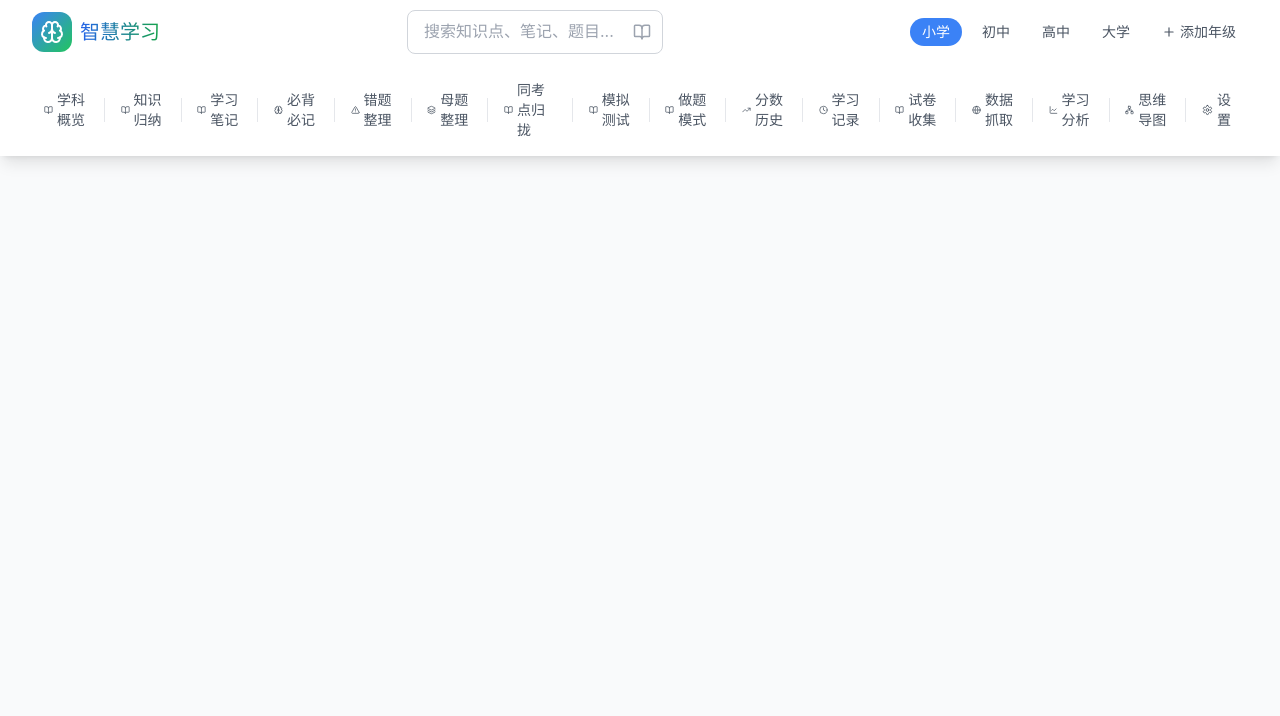
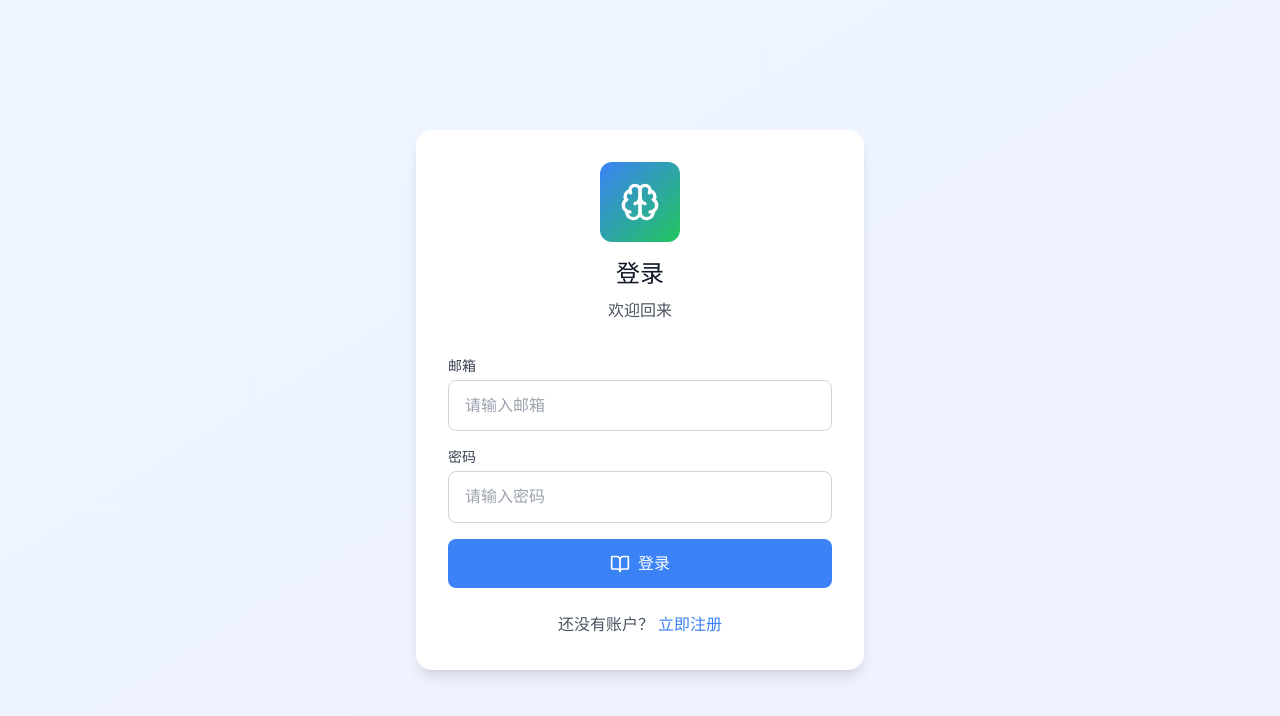
Before and after one commit to dch520438/smart-learning-system, a React (Vite) app: page /auth in a window 1280 px wide. Shown: the top 716 px of the page. Built offline with nearby package versions, Linux system fonts and the light colour scheme.

Commit message:
增加用户控制，实现个人数据隔离

```diff
--- a/src/App.tsx
+++ b/src/App.tsx
@@ -1,4 +1,4 @@
-import { BrowserRouter as Router, Routes, Route } from "react-router-dom";
+import { BrowserRouter as Router, Routes, Route, Navigate } from "react-router-dom";
 import { useEffect } from "react";
 import { Navbar } from "./components/Navbar";
 import { Home } from "./pages/Home";
@@ -20,6 +20,17 @@ import { Scraper } from "./pages/Scraper";
 import { Settings } from "./pages/Settings";
 import { SearchPage } from "./pages/SearchPage";
 import { Placeholder } from "./pages/Placeholder";
+import { AuthPage } from "./pages/AuthPage";
+import { useAppStore } from "./store";
+
+// 路由保护组件
+function ProtectedRoute({ children }: { children: React.ReactNode }) {
+  const { isAuthenticated } = useAppStore();
+  if (!isAuthenticated) {
+    return <Navigate to="/auth" replace />;
+  }
+  return children;
+}
 
 export default function App() {
   // 初始化主题设置
@@ -40,6 +51,10 @@ export default function App() {
 
   return (
     <Router>
+      <Routes>
+        <Route path="/auth" element={<AuthPage />} />
+        <Route path="/*" element={
+          <ProtectedRoute>
             <div className="min-h-screen">
               <Navbar />
               <Routes>
@@ -63,6 +78,9 @@ export default function App() {
                 <Route path="/search" element={<SearchPage />} />
               </Routes>
             </div>
+          </ProtectedRoute>
+        } />
+      </Routes>
     </Router>
   );
 }
--- a/src/components/Navbar.tsx
+++ b/src/components/Navbar.tsx
@@ -32,7 +32,7 @@ const navItems = [
 export function Navbar() {
   const location = useLocation();
   const navigate = useNavigate();
-  const { currentLevel, setCurrentLevel, currentSubject, subjects, knowledgePoints, notes, questions, memorizeItems } = useAppStore();
+  const { currentLevel, setCurrentLevel, currentSubject, subjects, knowledgePoints, notes, questions, memorizeItems, currentUser, users, logout, switchUser } = useAppStore();
   const [mobileMenuOpen, setMobileMenuOpen] = useState(false);
   const [showAddLevelModal, setShowAddLevelModal] = useState(false);
   const [newLevelName, setNewLevelName] = useState('');
@@ -40,6 +40,7 @@ export function Navbar() {
   const [searchQuery, setSearchQuery] = useState('');
   const [showSearchResults, setShowSearchResults] = useState(false);
   const [searchResults, setSearchResults] = useState<any[]>([]);
+  const [showUserMenu, setShowUserMenu] = useState(false);
 
   // 获取所有唯一的年级
   const uniqueLevels = Array.from(new Set(subjects.map(s => s.level)));
@@ -145,10 +146,70 @@ export function Navbar() {
             </button>
           </div>
 
+          {/* 用户菜单 */}
+          <div className="relative">
+            <button
+              onClick={() => setShowUserMenu(!showUserMenu)}
+              className="flex items-center space-x-2 p-2 rounded-lg hover:bg-gray-100 dark:hover:bg-gray-800"
+            >
+              <div className="w-8 h-8 bg-gradient-to-br from-blue-500 to-green-500 rounded-full flex items-center justify-center">
+                <span className="text-white font-medium">
+                  {currentUser?.username.charAt(0).toUpperCase() || 'U'}
+                </span>
+              </div>
+              <span className="text-sm font-medium text-gray-700 dark:text-gray-300">
+                {currentUser?.username || '用户'}
+              </span>
+              <Icon name="chevron-down" size={16} className="text-gray-500 dark:text-gray-400" />
+            </button>
+
+            {showUserMenu && (
+              <div className="absolute right-0 mt-2 w-48 bg-white dark:bg-gray-900 rounded-lg shadow-lg py-2 z-50">
+                {/* 用户切换 */}
+                <div className="px-4 py-2 border-b border-gray-200 dark:border-gray-800">
+                  <p className="text-xs font-medium text-gray-500 dark:text-gray-400 mb-2">切换用户</p>
+                  {users.map((user) => (
+                    <button
+                      key={user.id}
+                      onClick={() => {
+                        switchUser(user.id);
+                        setShowUserMenu(false);
+                      }}
+                      className={`w-full text-left px-3 py-2 rounded-lg text-sm ${currentUser?.id === user.id ? 'bg-blue-100 dark:bg-blue-900 text-blue-700 dark:text-blue-300' : 'hover:bg-gray-100 dark:hover:bg-gray-800'}`}
+                    >
+                      <div className="flex items-center space-x-2">
+                        <div className="w-6 h-6 bg-gradient-to-br from-blue-500 to-green-500 rounded-full flex items-center justify-center">
+                          <span className="text-white text-xs font-medium">
+                            {user.username.charAt(0).toUpperCase()}
+                          </span>
+                        </div>
+                        <span>{user.username}</span>
+                      </div>
+                    </button>
+                  ))}
+                </div>
+
+                {/* 登出按钮 */}
+                <button
+                  onClick={() => {
+                    logout();
+                    navigate('/auth');
+                  }}
+                  className="w-full text-left px-4 py-2 text-sm text-red-600 dark:text-red-400 hover:bg-gray-100 dark:hover:bg-gray-800"
+                >
+                  <div className="flex items-center space-x-2">
+                    <Icon name="log-out" size={16} />
+                    <span>登出</span>
+                  </div>
+                </button>
+              </div>
+            )}
+          </div>
+
           {/* 移动端菜单按钮 */}
           <button
             onClick={() => setMobileMenuOpen(!mobileMenuOpen)}
-            className="md:hidden p-2 rounded-lg hover:bg-gray-100 dark:hover:bg-gray-800"
+            className="md:hidden p-2 rounded-lg hover:bg-gray-100 dark:hover:bg-gray-800 ml-2"
           >
             <Icon name="menu" size={24} />
           </button>
--- /dev/null
+++ b/src/pages/AuthPage.tsx
@@ -0,0 +1,144 @@
+import React, { useState } from 'react';
+import { useNavigate } from 'react-router-dom';
+import { Icon } from '../components/Icons';
+import { useAppStore } from '../store';
+
+export function AuthPage() {
+  const navigate = useNavigate();
+  const { login, register } = useAppStore();
+
+  const [isLogin, setIsLogin] = useState(true);
+  const [username, setUsername] = useState('');
+  const [email, setEmail] = useState('');
+  const [password, setPassword] = useState('');
+  const [error, setError] = useState('');
+  const [success, setSuccess] = useState('');
+
+  const handleSubmit = (e: React.FormEvent) => {
+    e.preventDefault();
+    setError('');
+    setSuccess('');
+
+    if (isLogin) {
+      // 登录逻辑
+      if (!email || !password) {
+        setError('请输入邮箱和密码');
+        return;
+      }
+
+      const success = login(email, password);
+      if (success) {
+        navigate('/');
+      } else {
+        setError('邮箱或密码错误');
+      }
+    } else {
+      // 注册逻辑
+      if (!username || !email || !password) {
+        setError('请填写所有字段');
+        return;
+      }
+
+      const success = register(username, email, password);
+      if (success) {
+        setSuccess('注册成功，正在登录...');
+        setTimeout(() => {
+          navigate('/');
+        }, 1000);
+      } else {
+        setError('邮箱已被注册');
+      }
+    }
+  };
+
+  return (
+    <div className="min-h-screen flex items-center justify-center bg-gradient-to-br from-blue-50 to-indigo-50">
+      <div className="max-w-md w-full p-8 bg-white rounded-2xl shadow-lg">
+        <div className="text-center mb-8">
+          <div className="w-20 h-20 bg-gradient-to-br from-blue-500 to-green-500 rounded-xl flex items-center justify-center mx-auto mb-4">
+            <Icon name="brain" size={40} className="text-white" />
+          </div>
+          <h1 className="text-2xl font-bold text-gray-900">{isLogin ? '登录' : '注册'}</h1>
+          <p className="text-gray-600 mt-2">
+            {isLogin ? '欢迎回来' : '创建新账户'}
+          </p>
+        </div>
+
+        {error && (
+          <div className="bg-red-100 border border-red-400 text-red-700 px-4 py-3 rounded-lg mb-4">
+            <div className="flex items-center">
+              <Icon name="alert-circle" size={20} className="mr-2" />
+              <span>{error}</span>
+            </div>
+          </div>
+        )}
+
+        {success && (
+          <div className="bg-green-100 border border-green-400 text-green-700 px-4 py-3 rounded-lg mb-4">
+            <div className="flex items-center">
+              <Icon name="check-circle" size={20} className="mr-2" />
+              <span>{success}</span>
+            </div>
+          </div>
+        )}
+
+        <form onSubmit={handleSubmit} className="space-y-4">
+          {!isLogin && (
+            <div>
+              <label className="block text-sm font-medium text-gray-700 mb-1">用户名</label>
+              <input
+                type="text"
+                value={username}
+                onChange={(e) => setUsername(e.target.value)}
+                className="w-full px-4 py-3 border border-gray-300 rounded-lg focus:ring-2 focus:ring-blue-500 focus:border-blue-500"
+                placeholder="请输入用户名"
+              />
+            </div>
+          )}
+
+          <div>
+            <label className="block text-sm font-medium text-gray-700 mb-1">邮箱</label>
+            <input
+              type="email"
+              value={email}
+              onChange={(e) => setEmail(e.target.value)}
+              className="w-full px-4 py-3 border border-gray-300 rounded-lg focus:ring-2 focus:ring-blue-500 focus:border-blue-500"
+              placeholder="请输入邮箱"
+            />
+          </div>
+
+          <div>
+            <label className="block text-sm font-medium text-gray-700 mb-1">密码</label>
+            <input
+              type="password"
+              value={password}
+              onChange={(e) => setPassword(e.target.value)}
+              className="w-full px-4 py-3 border border-gray-300 rounded-lg focus:ring-2 focus:ring-blue-500 focus:border-blue-500"
+              placeholder="请输入密码"
+            />
+          </div>
+
+          <button
+            type="submit"
+            className="w-full bg-blue-500 hover:bg-blue-600 text-white px-4 py-3 rounded-lg font-medium transition-colors flex items-center justify-center space-x-2"
+          >
+            <Icon name={isLogin ? 'log-in' : 'user-plus'} size={20} />
+            <span>{isLogin ? '登录' : '注册'}</span>
+          </button>
+        </form>
+
+        <div className="mt-6 text-center">
+          <p className="text-gray-600">
+            {isLogin ? '还没有账户？' : '已有账户？'}
+            <button
+              onClick={() => setIsLogin(!isLogin)}
+              className="text-blue-500 hover:text-blue-600 font-medium ml-1"
+            >
+              {isLogin ? '立即注册' : '去登录'}
+            </button>
+          </p>
+        </div>
+      </div>
+    </div>
+  );
+}
--- a/src/pages/Knowledge.tsx
+++ b/src/pages/Knowledge.tsx
@@ -8,7 +8,7 @@ import 'react-quill/dist/quill.snow.css';
 
 export function Knowledge() {
   const navigate = useNavigate();
-  const { currentSubject, knowledgePoints, addKnowledgePoint, updateKnowledgePoint, deleteKnowledgePoint } = useAppStore();
+  const { currentSubject, currentUser, knowledgePoints, addKnowledgePoint, updateKnowledgePoint, deleteKnowledgePoint } = useAppStore();
   const [isModalOpen, setIsModalOpen] = useState(false);
   const [editingId, setEditingId] = useState<string | null>(null);
   const [formData, setFormData] = useState({
@@ -26,7 +26,7 @@ export function Knowledge() {
     return null;
   }
 
-  const subjectKnowledge = knowledgePoints.filter((kp) => kp.subjectId === currentSubject.id);
+  const subjectKnowledge = knowledgePoints.filter((kp) => kp.subjectId === currentSubject.id && kp.userId === currentUser?.id);
 
   // 获取所有标签
   const allTags = useMemo(() => {
--- a/src/store/index.ts
+++ b/src/store/index.ts
@@ -1,14 +1,25 @@
 import { create } from 'zustand';
 import { persist } from 'zustand/middleware';
-import type { Level, Subject, KnowledgePoint, Note, Question, TestRecord, StudyAnalysis, MemorizeItem, StudyRecord, Paper } from '../types';
+import type { Level, Subject, KnowledgePoint, Note, Question, TestRecord, StudyAnalysis, MemorizeItem, StudyRecord, Paper, User } from '../types';
 import { v4 as uuidv4 } from 'uuid';
 
 interface AppState {
+  // 用户认证相关
+  isAuthenticated: boolean;
+  currentUser: User | null;
+  users: User[];
+  login: (email: string, password: string) => boolean;
+  register: (username: string, email: string, password: string) => boolean;
+  logout: () => void;
+  switchUser: (userId: string) => void;
+
+  // 应用状态
   currentLevel: Level;
   setCurrentLevel: (level: Level) => void;
   currentSubject: Subject | null;
   setCurrentSubject: (subject: Subject | null) => void;
 
+  // 数据
   subjects: Subject[];
   knowledgePoints: KnowledgePoint[];
   questions: Question[];
@@ -17,27 +28,28 @@ interface AppState {
   studyRecords: StudyRecord[];
   studyAnalyses: StudyAnalysis[];
   memorizeItems: MemorizeItem[];
+  papers: Paper[];
 
-  addSubject: (subject: Omit<Subject, 'id'>) => void;
-  addKnowledgePoint: (kp: Omit<KnowledgePoint, 'id' | 'createdAt' | 'updatedAt'>) => void;
+  // 数据操作
+  addSubject: (subject: Omit<Subject, 'id' | 'userId'>) => void;
+  addKnowledgePoint: (kp: Omit<KnowledgePoint, 'id' | 'createdAt' | 'updatedAt' | 'userId'>) => void;
   updateKnowledgePoint: (id: string, kp: Partial<KnowledgePoint>) => void;
   deleteKnowledgePoint: (id: string) => void;
-  addQuestion: (question: Omit<Question, 'id' | 'createdAt' | 'updatedAt'>) => void;
+  addQuestion: (question: Omit<Question, 'id' | 'createdAt' | 'updatedAt' | 'userId'>) => void;
   updateQuestion: (id: string, question: Partial<Question>) => void;
   deleteQuestion: (id: string) => void;
-  addNote: (note: Omit<Note, 'id' | 'createdAt' | 'updatedAt'>) => void;
+  addNote: (note: Omit<Note, 'id' | 'createdAt' | 'updatedAt' | 'userId'>) => void;
   updateNote: (id: string, note: Partial<Note>) => void;
   deleteNote: (id: string) => void;
-  addTestRecord: (record: Omit<TestRecord, 'id' | 'createdAt'>) => void;
-  addStudyRecord: (record: Omit<StudyRecord, 'id' | 'createdAt'>) => void;
+  addTestRecord: (record: Omit<TestRecord, 'id' | 'createdAt' | 'userId'>) => void;
+  addStudyRecord: (record: Omit<StudyRecord, 'id' | 'createdAt' | 'userId'>) => void;
   updateStudyRecord: (id: string, record: Partial<StudyRecord>) => void;
   deleteStudyRecord: (id: string) => void;
-  papers: Paper[];
-  addPaper: (paper: Omit<Paper, 'id' | 'createdAt' | 'updatedAt'>) => void;
+  addPaper: (paper: Omit<Paper, 'id' | 'createdAt' | 'updatedAt' | 'userId'>) => void;
   updatePaper: (id: string, paper: Partial<Paper>) => void;
   deletePaper: (id: string) => void;
-  addStudyAnalysis: (analysis: Omit<StudyAnalysis, 'id' | 'createdAt'>) => void;
-  addMemorizeItem: (item: Omit<MemorizeItem, 'id' | 'createdAt' | 'updatedAt' | 'isMemorized'>) => void;
+  addStudyAnalysis: (analysis: Omit<StudyAnalysis, 'id' | 'createdAt' | 'userId'>) => void;
+  addMemorizeItem: (item: Omit<MemorizeItem, 'id' | 'createdAt' | 'updatedAt' | 'isMemorized' | 'userId'>) => void;
   updateMemorizeItem: (id: string, item: Partial<MemorizeItem>) => void;
   deleteMemorizeItem: (id: string) => void;
   toggleMemorizeStatus: (id: string) => void;
@@ -52,45 +64,62 @@ interface AppState {
   setPapers: (papers: Paper[]) => void;
 }
 
-const initialSubjects: Subject[] = [
-  { id: uuidv4(), name: '语文', level: 'primary', icon: 'book-open', color: '#EF4444' },
-  { id: uuidv4(), name: '数学', level: 'primary', icon: 'calculator', color: '#3B82F6' },
-  { id: uuidv4(), name: '英语', level: 'primary', icon: 'languages', color: '#10B981' },
-  { id: uuidv4(), name: '科学', level: 'primary', icon: 'flask', color: '#F59E0B' },
-  { id: uuidv4(), name: '语文', level: 'middle', icon: 'book-open', color: '#EF4444' },
-  { id: uuidv4(), name: '数学', level: 'middle', icon: 'calculator', color: '#3B82F6' },
-  { id: uuidv4(), name: '英语', level: 'middle', icon: 'languages', color: '#10B981' },
-  { id: uuidv4(), name: '物理', level: 'middle', icon: 'zap', color: '#8B5CF6' },
-  { id: uuidv4(), name: '化学', level: 'middle', icon: 'flask', color: '#F59E0B' },
-  { id: uuidv4(), name: '生物', level: 'middle', icon: 'leaf', color: '#14B8A6' },
-  { id: uuidv4(), name: '历史', level: 'middle', icon: 'history', color: '#EC4899' },
-  { id: uuidv4(), name: '地理', level: 'middle', icon: 'globe', color: '#06B6D4' },
-  { id: uuidv4(), name: '政治', level: 'middle', icon: 'landmark', color: '#6366F1' },
-  { id: uuidv4(), name: '语文', level: 'high', icon: 'book-open', color: '#EF4444' },
-  { id: uuidv4(), name: '数学', level: 'high', icon: 'calculator', color: '#3B82F6' },
-  { id: uuidv4(), name: '英语', level: 'high', icon: 'languages', color: '#10B981' },
-  { id: uuidv4(), name: '物理', level: 'high', icon: 'zap', color: '#8B5CF6' },
-  { id: uuidv4(), name: '化学', level: 'high', icon: 'flask', color: '#F59E0B' },
-  { id: uuidv4(), name: '生物', level: 'high', icon: 'leaf', color: '#14B8A6' },
-  { id: uuidv4(), name: '历史', level: 'high', icon: 'history', color: '#EC4899' },
-  { id: uuidv4(), name: '地理', level: 'high', icon: 'globe', color: '#06B6D4' },
-  { id: uuidv4(), name: '政治', level: 'high', icon: 'landmark', color: '#6366F1' },
-  { id: uuidv4(), name: '高等数学', level: 'university', icon: 'calculator', color: '#3B82F6' },
-  { id: uuidv4(), name: '线性代数', level: 'university', icon: 'grid', color: '#8B5CF6' },
-  { id: uuidv4(), name: '概率论', level: 'university', icon: 'dice', color: '#10B981' },
-  { id: uuidv4(), name: '大学物理', level: 'university', icon: 'zap', color: '#F59E0B' },
-  { id: uuidv4(), name: '计算机基础', level: 'university', icon: 'computer', color: '#06B6D4' },
-];
+
 
 export const useAppStore = create<AppState>()(
   persist(
-    (set) => ({
+    (set, get) => ({
+      // 用户认证相关
+      isAuthenticated: false,
+      currentUser: null,
+      users: [],
+
+      login: (email, password) => {
+        const { users } = get();
+        const user = users.find(u => u.email === email && u.password === password);
+        if (user) {
+          set({ isAuthenticated: true, currentUser: user });
+          return true;
+        }
+        return false;
+      },
+
+      register: (username, email, password) => {
+        const { users } = get();
+        if (users.some(u => u.email === email)) {
+          return false;
+        }
+        const newUser: User = {
+          id: uuidv4(),
+          username,
+          email,
+          password,
+          createdAt: new Date()
+        };
+        set({ users: [...users, newUser], isAuthenticated: true, currentUser: newUser });
+        return true;
+      },
+
+      logout: () => {
+        set({ isAuthenticated: false, currentUser: null });
+      },
+
+      switchUser: (userId) => {
+        const { users } = get();
+        const user = users.find(u => u.id === userId);
+        if (user) {
+          set({ currentUser: user });
+        }
+      },
+
+      // 应用状态
       currentLevel: 'primary',
       setCurrentLevel: (level) => set({ currentLevel: level }),
       currentSubject: null,
       setCurrentSubject: (subject) => set({ currentSubject: subject }),
 
-      subjects: initialSubjects,
+      // 数据
+      subjects: [],
       knowledgePoints: [],
       questions: [],
       notes: [],
@@ -100,18 +129,26 @@ export const useAppStore = create<AppState>()(
       studyAnalyses: [],
       memorizeItems: [],
 
-      addSubject: (subject) => set((state) => ({
-        subjects: [...state.subjects, { ...subject, id: uuidv4() }]
-      })),
+      // 数据操作
+      addSubject: (subject) => set((state) => {
+        if (!state.currentUser) return state;
+        return {
+          subjects: [...state.subjects, { ...subject, id: uuidv4(), userId: state.currentUser.id }]
+        };
+      }),
 
-      addKnowledgePoint: (kp) => set((state) => ({
+      addKnowledgePoint: (kp) => set((state) => {
+        if (!state.currentUser) return state;
+        return {
           knowledgePoints: [...state.knowledgePoints, {
             ...kp,
             id: uuidv4(),
+            userId: state.currentUser.id,
             createdAt: new Date(),
             updatedAt: new Date()
           }]
-      })),
+        };
+      }),
 
       updateKnowledgePoint: (id, kp) => set((state) => ({
         knowledgePoints: state.knowledgePoints.map(item =>
@@ -123,14 +160,18 @@ export const useAppStore = create<AppState>()(
         knowledgePoints: state.knowledgePoints.filter(item => item.id !== id)
       })),
 
-      addQuestion: (question) => set((state) => ({
+      addQuestion: (question) => set((state) => {
+        if (!state.currentUser) return state;
+        return {
           questions: [...state.questions, {
             ...question,
             id: uuidv4(),
+            userId: state.currentUser.id,
             createdAt: new Date(),
             updatedAt: new Date()
           }]
-      })),
+        };
+      }),
 
       updateQuestion: (id, question) => set((state) => ({
         questions: state.questions.map(item =>
@@ -142,14 +183,18 @@ export const useAppStore = create<AppState>()(
         questions: state.questions.filter(item => item.id !== id)
       })),
 
-      addNote: (note) => set((state) => ({
+      addNote: (note) => set((state) => {
+        if (!state.currentUser) return state;
+        return {
           notes: [...state.notes, {
             ...note,
             id: uuidv4(),
+            userId: state.currentUser.id,
             createdAt: new Date(),
             updatedAt: new Date()
           }]
-      })),
+        };
+      }),
 
       updateNote: (id, note) => set((state) => ({
         notes: state.notes.map(item =>
@@ -161,21 +206,29 @@ export const useAppStore = create<AppState>()(
         notes: state.notes.filter(item => item.id !== id)
       })),
 
-      addTestRecord: (record) => set((state) => ({
+      addTestRecord: (record) => set((state) => {
+        if (!state.currentUser) return state;
+        return {
           testRecords: [...state.testRecords, {
             ...record,
             id: uuidv4(),
+            userId: state.currentUser.id,
             createdAt: new Date().toISOString()
           }]
-      })),
+        };
+      }),
 
-      addStudyRecord: (record) => set((state) => ({
+      addStudyRecord: (record) => set((state) => {
+        if (!state.currentUser) return state;
+        return {
           studyRecords: [...state.studyRecords, {
             ...record,
             id: uuidv4(),
+            userId: state.currentUser.id,
             createdAt: new Date().toISOString()
           }]
-      })),
+        };
+      }),
 
       updateStudyRecord: (id, record) => set((state) => ({
         studyRecords: state.studyRecords.map(item =>
@@ -187,14 +240,18 @@ export const useAppStore = create<AppState>()(
         studyRecords: state.studyRecords.filter(item => item.id !== id)
       })),
 
-      addPaper: (paper) => set((state) => ({
+      addPaper: (paper) => set((state) => {
+        if (!state.currentUser) return state;
+        return {
           papers: [...state.papers, {
             ...paper,
             id: uuidv4(),
+            userId: state.currentUser.id,
             createdAt: new Date().toISOString(),
             updatedAt: new Date().toISOString()
           }]
-      })),
+        };
+      }),
 
       updatePaper: (id, paper) => set((state) => ({
         papers: state.papers.map(item =>
@@ -206,31 +263,42 @@ export const useAppStore = create<AppState>()(
         papers: state.papers.filter(item => item.id !== id)
       })),
 
-      addStudyAnalysis: (analysis) => set((state) => ({
+      addStudyAnalysis: (analysis) => set((state) => {
+        if (!state.currentUser) return state;
+        return {
           studyAnalyses: [...state.studyAnalyses, {
             ...analysis,
             id: uuidv4(),
+            userId: state.currentUser.id,
             createdAt: new Date()
           }]
-      })),
+        };
+      }),
 
-      addMemorizeItem: (item) => set((state) => ({
+      addMemorizeItem: (item) => set((state) => {
+        if (!state.currentUser) return state;
+        return {
           memorizeItems: [...state.memorizeItems, {
             ...item,
             id: uuidv4(),
+            userId: state.currentUser.id,
             createdAt: new Date(),
             updatedAt: new Date(),
             isMemorized: false
           }]
-      })),
+        };
+      }),
+
       updateMemorizeItem: (id, item) => set((state) => ({
         memorizeItems: state.memorizeItems.map(i =>
           i.id === id ? { ...i, ...item, updatedAt: new Date() } : i
         )
       })),
+
       deleteMemorizeItem: (id) => set((state) => ({
         memorizeItems: state.memorizeItems.filter(i => i.id !== id)
       })),
+
       toggleMemorizeStatus: (id) => set((state) => ({
         memorizeItems: state.memorizeItems.map(i =>
           i.id === id ? { ...i, isMemorized: !i.isMemorized, updatedAt: new Date() } : i
```
Also changed, not shown: src/types/index.ts (+27 -0 lines). Lines whose indentation alone changed are shown as unchanged.
